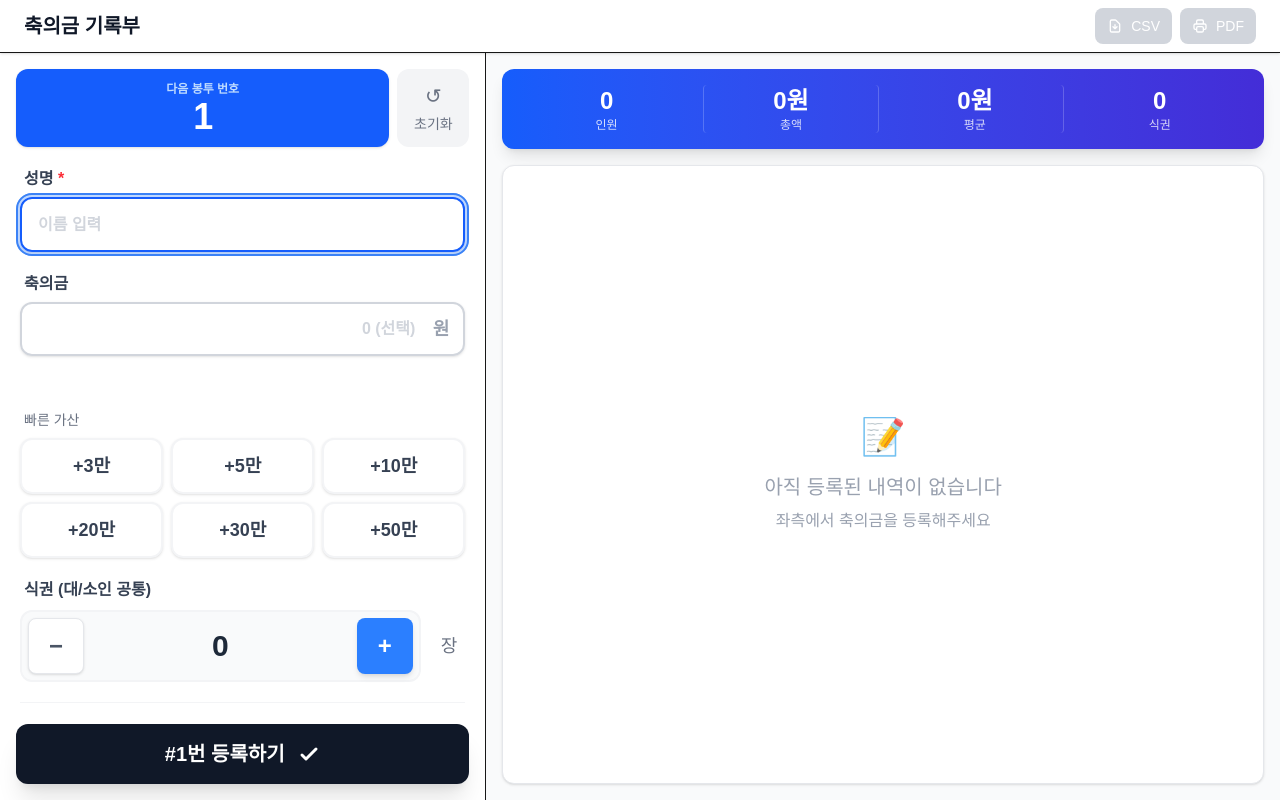
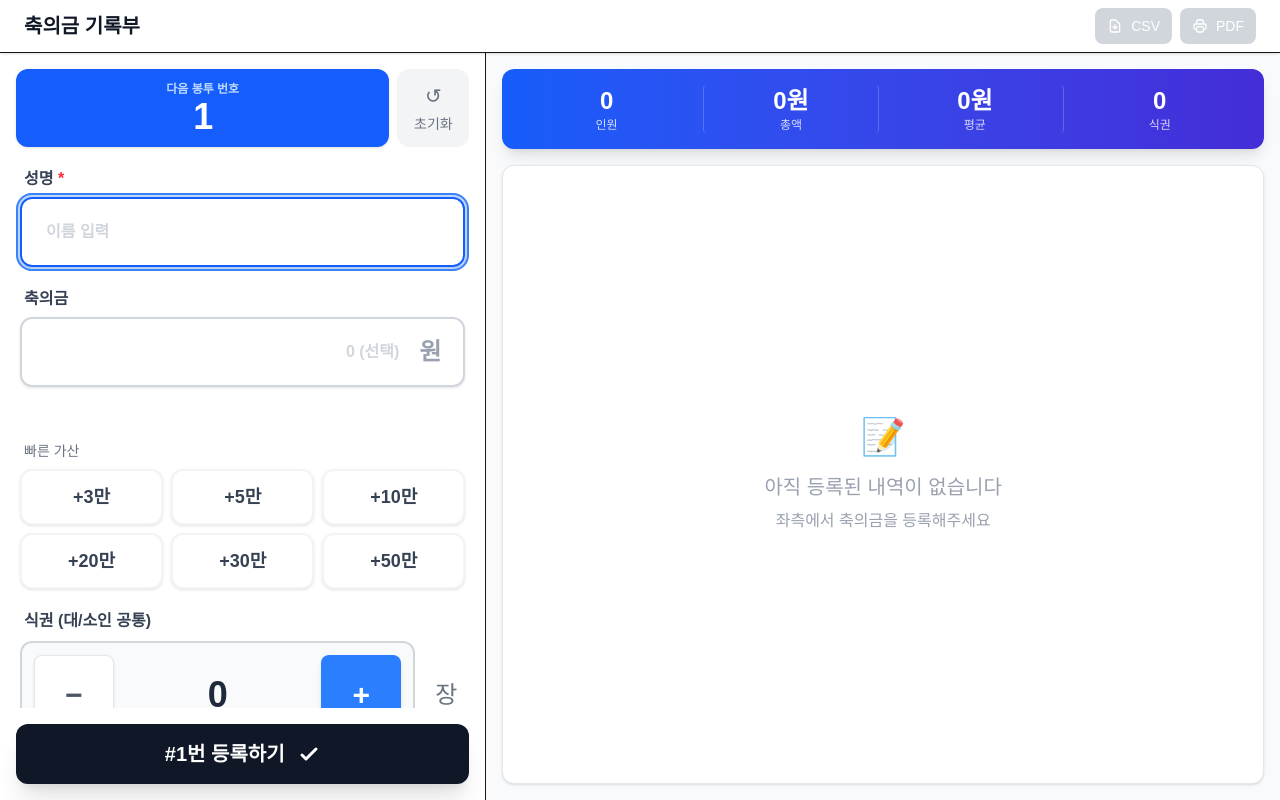
Before and after one commit to IEP-ON/wedding-guestbook, a Next.js app: page / in a window 1280 px wide. Built offline with nearby package versions, Linux system fonts and the light colour scheme.

Commit message:
style: 입력 필드 크기 증가 및 통일
- 이름/금액 입력 필드: py-6, text-4xl로 확대
- 식권 카운터 버튼: w-20 h-20, text-3xl로 확대
- 전체적으로 큼지막한 터치 인터페이스 구현

```diff
--- a/src/components/GuestForm.tsx
+++ b/src/components/GuestForm.tsx
@@ -138,7 +138,7 @@ export function GuestForm({ onSubmit, nextEnvelopeNumber }: GuestFormProps) {
               setFormData(prev => ({ ...prev, name: val }));
             }}
             onKeyDown={(e) => handleKeyDown(e, amountInputRef)}
-            className="w-full px-4 py-4 text-3xl font-bold border-2 border-gray-300 rounded-xl focus:ring-4 focus:ring-blue-500/30 focus:border-blue-600 transition-all shadow-sm placeholder-gray-300"
+            className="w-full px-6 py-6 text-4xl font-bold border-2 border-gray-300 rounded-xl focus:ring-4 focus:ring-blue-500/30 focus:border-blue-600 transition-all shadow-sm placeholder-gray-300"
             placeholder="이름 입력"
             autoComplete="off"
             autoCorrect="off"
@@ -166,11 +166,11 @@ export function GuestForm({ onSubmit, nextEnvelopeNumber }: GuestFormProps) {
                   handleSubmit();
                 }
               }}
-              className="w-full px-4 py-3.5 text-2xl font-bold border-2 border-gray-300 rounded-xl focus:ring-4 focus:ring-blue-500/30 focus:border-blue-600 transition-all shadow-sm text-right pr-12 placeholder-gray-300"
+              className="w-full px-6 py-6 text-4xl font-bold border-2 border-gray-300 rounded-xl focus:ring-4 focus:ring-blue-500/30 focus:border-blue-600 transition-all shadow-sm text-right pr-16 placeholder-gray-300"
               placeholder="0 (선택)"
               autoComplete="off"
             />
-            <span className="absolute right-4 top-1/2 transform -translate-y-1/2 text-gray-400 text-lg font-bold">
+            <span className="absolute right-6 top-1/2 transform -translate-y-1/2 text-gray-400 text-2xl font-bold">
               원
             </span>
           </div>
@@ -203,26 +203,26 @@ export function GuestForm({ onSubmit, nextEnvelopeNumber }: GuestFormProps) {
             식권 (대/소인 공통)
           </label>
           <div className="flex items-center gap-3">
-            <div className="flex-1 flex items-center justify-between bg-gray-50 border-2 border-gray-100 rounded-xl p-1.5">
+            <div className="flex-1 flex items-center justify-between bg-gray-50 border-2 border-gray-300 rounded-xl p-3">
               <button
                 type="button"
                 onClick={() => adjustMealTickets(-1)}
-                className="w-14 h-14 bg-white border border-gray-200 hover:bg-gray-50 hover:border-gray-300 active:bg-gray-100 text-gray-600 font-bold text-2xl rounded-lg transition-all touch-manipulation flex items-center justify-center shadow-sm"
+                className="w-20 h-20 bg-white border border-gray-200 hover:bg-gray-50 hover:border-gray-300 active:bg-gray-100 text-gray-600 font-bold text-3xl rounded-lg transition-all touch-manipulation flex items-center justify-center shadow-sm"
               >
                 −
               </button>
-              <span className="text-3xl font-black text-gray-800 min-w-[60px] text-center">
+              <span className="text-4xl font-black text-gray-800 min-w-[80px] text-center">
                 {formData.mealTickets}
               </span>
               <button
                 type="button"
                 onClick={() => adjustMealTickets(1)}
-                className="w-14 h-14 bg-blue-500 hover:bg-blue-600 active:bg-blue-700 text-white font-bold text-2xl rounded-lg transition-colors touch-manipulation flex items-center justify-center shadow-md"
+                className="w-20 h-20 bg-blue-500 hover:bg-blue-600 active:bg-blue-700 text-white font-bold text-3xl rounded-lg transition-colors touch-manipulation flex items-center justify-center shadow-md"
               >
                 +
               </button>
             </div>
-            <span className="text-lg text-gray-500 font-medium whitespace-nowrap px-2">장</span>
+            <span className="text-2xl text-gray-500 font-medium whitespace-nowrap px-2">장</span>
           </div>
         </div>
 
```
